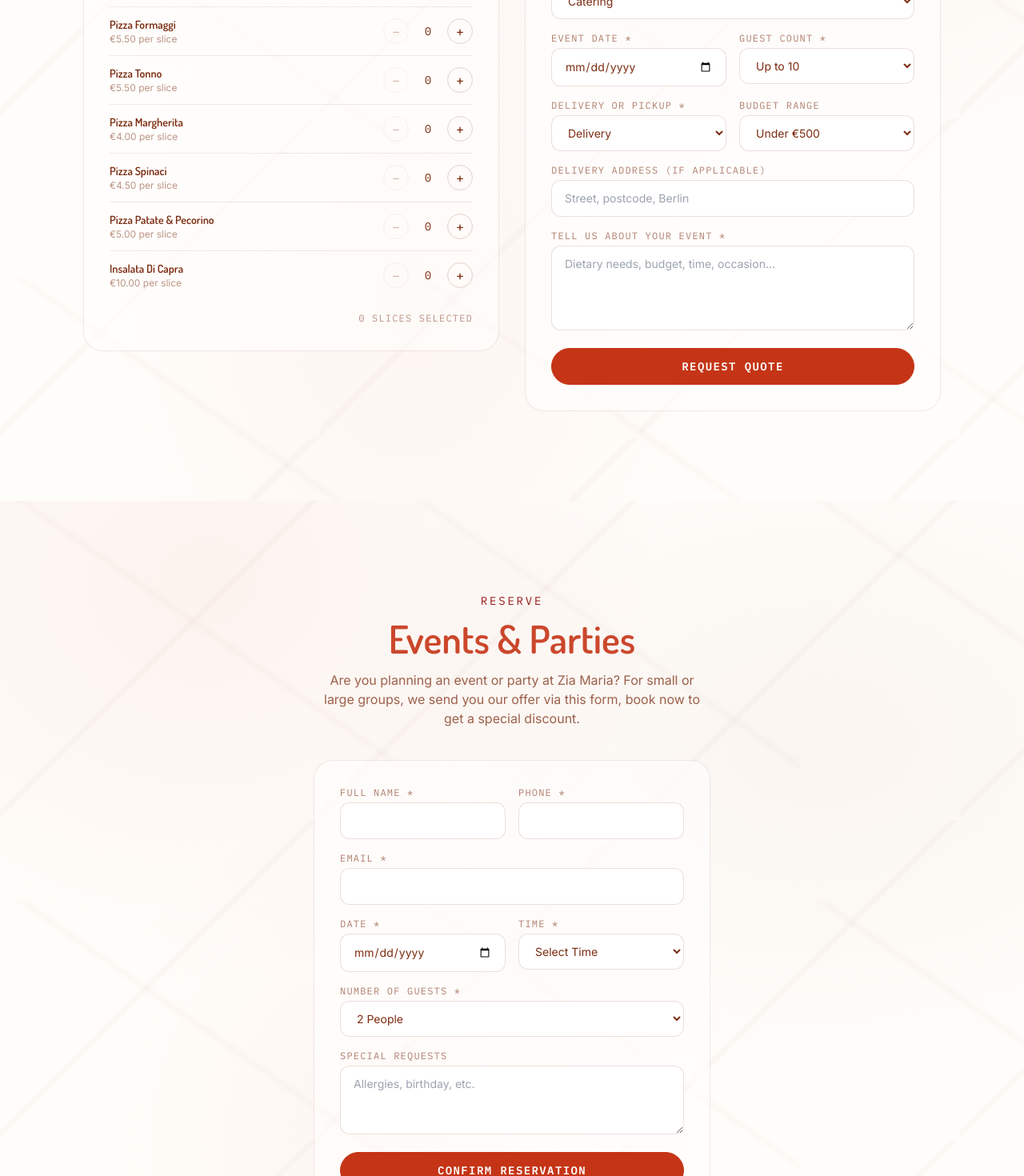
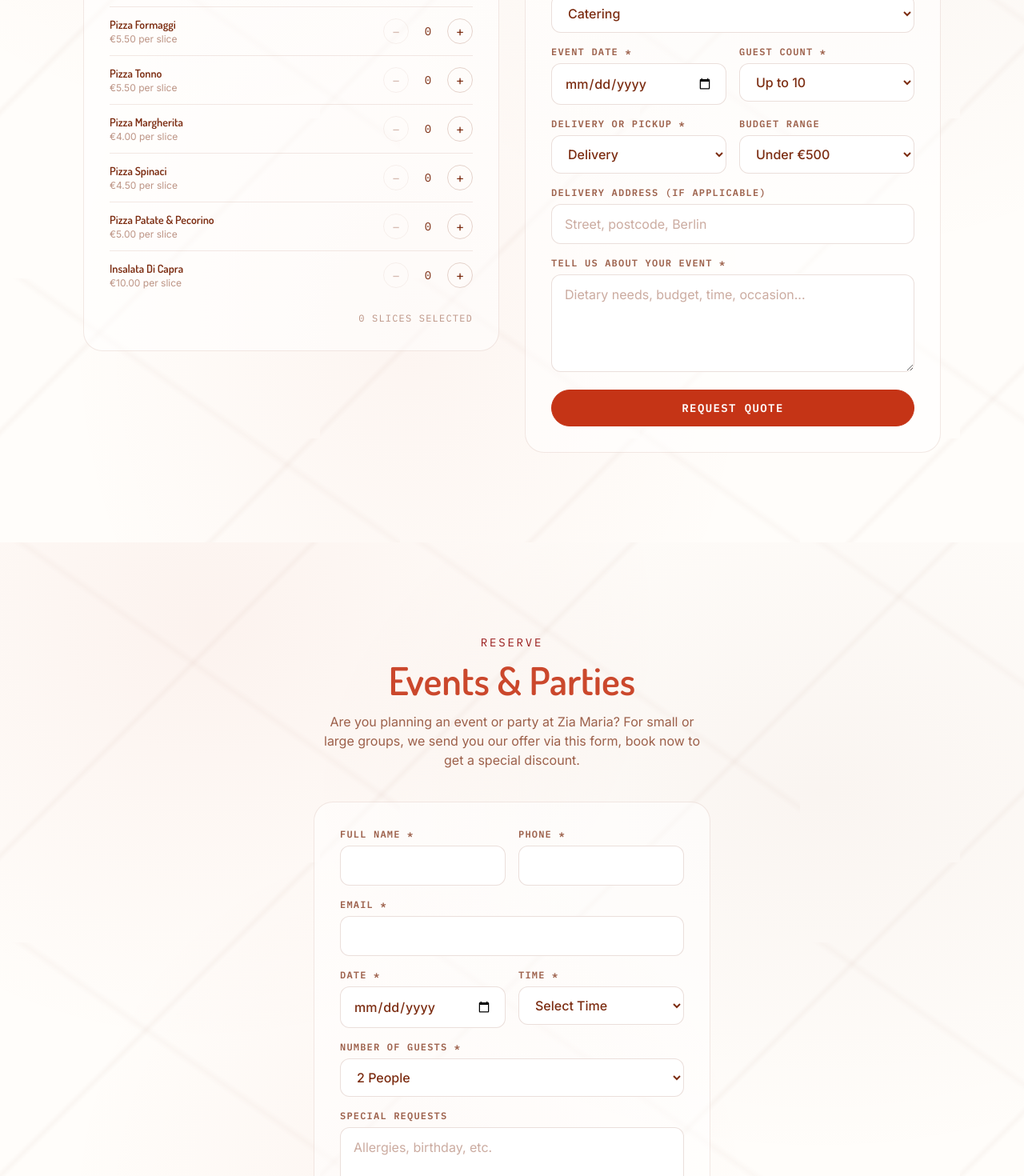
Before and after one commit to ziamariaberlin2-home/one-scroll-web, a Next.js app: page / in a window 1280 px wide. Shown: the part 9580-11050 px from the top of the page at 80% size. Built offline with nearby package versions, Linux system fonts and the light colour scheme.

Commit message:
Bolder, higher-contrast fonts in all forms site-wide

```diff
--- a/components/FormField.js
+++ b/components/FormField.js
@@ -1,13 +1,13 @@
 export function Field({ label, name, type = 'text', required, placeholder }) {
   return (
     <div>
-      <label className="mb-1 block font-mono text-xs uppercase tracking-widest text-ink/60">{label}</label>
+      <label className="mb-1.5 block font-mono text-xs font-bold uppercase tracking-widest text-ink/75">{label}</label>
       <input
         name={name}
         type={type}
         required={required}
         placeholder={placeholder}
-        className="w-full rounded-xl border border-ink/15 bg-white px-4 py-3 text-sm"
+        className="w-full rounded-xl border border-ink/15 bg-white px-4 py-3 text-base font-medium text-ink placeholder:font-normal placeholder:text-ink/40"
       />
     </div>
   );
@@ -16,8 +16,8 @@ export function Field({ label, name, type = 'text', required, placeholder }) {
 export function Select({ label, name, required, options, defaultValue }) {
   return (
     <div>
-      <label className="mb-1 block font-mono text-xs uppercase tracking-widest text-ink/60">{label}</label>
-      <select name={name} required={required} defaultValue={defaultValue} className="w-full rounded-xl border border-ink/15 bg-white px-4 py-3 text-sm">
+      <label className="mb-1.5 block font-mono text-xs font-bold uppercase tracking-widest text-ink/75">{label}</label>
+      <select name={name} required={required} defaultValue={defaultValue} className="w-full rounded-xl border border-ink/15 bg-white px-4 py-3 text-base font-medium text-ink">
         {options.map((o) => (
           <option key={o} value={o}>{o}</option>
         ))}
@@ -29,13 +29,13 @@ export function Select({ label, name, required, options, defaultValue }) {
 export function TextArea({ label, name, required, placeholder, rows = 4 }) {
   return (
     <div>
-      <label className="mb-1 block font-mono text-xs uppercase tracking-widest text-ink/60">{label}</label>
+      <label className="mb-1.5 block font-mono text-xs font-bold uppercase tracking-widest text-ink/75">{label}</label>
       <textarea
         name={name}
         required={required}
         placeholder={placeholder}
         rows={rows}
-        className="w-full rounded-xl border border-ink/15 bg-white px-4 py-3 text-sm"
+        className="w-full rounded-xl border border-ink/15 bg-white px-4 py-3 text-base font-medium text-ink placeholder:font-normal placeholder:text-ink/40"
       />
     </div>
   );
--- a/components/QuickContact.js
+++ b/components/QuickContact.js
@@ -35,7 +35,7 @@ export default function QuickContact() {
             value={message}
             onChange={(e) => setMessage(e.target.value)}
             placeholder="e.g. Catering for 25 people next Friday"
-            className="mb-3 h-20 w-full resize-y rounded-xl border border-ink/15 bg-white px-3 py-2 text-sm"
+            className="mb-3 h-20 w-full resize-y rounded-xl border border-ink/15 bg-white px-3 py-2 text-sm font-medium text-ink placeholder:font-normal placeholder:text-ink/40"
           />
           <div className="flex flex-col gap-2">
             <button type="button" onClick={() => send('whatsapp')} className="flex items-center justify-center gap-2 rounded-xl bg-[#25D366] px-4 py-3 text-sm font-semibold text-white hover:bg-[#20BA5A]">
--- a/components/ReserveSection.js
+++ b/components/ReserveSection.js
@@ -60,22 +60,22 @@ export default function ReserveSection() {
           <div className="grid gap-4 sm:grid-cols-2">
             <Field label="Date *" name="date" type="date" required />
             <div>
-              <label className="mb-1 block font-mono text-xs uppercase tracking-widest text-ink/60">Time *</label>
-              <select name="time" required className="w-full rounded-xl border border-ink/15 bg-white px-4 py-3 text-sm">
+              <label className="mb-1.5 block font-mono text-xs font-bold uppercase tracking-widest text-ink/75">Time *</label>
+              <select name="time" required className="w-full rounded-xl border border-ink/15 bg-white px-4 py-3 text-base font-medium text-ink">
                 <option value="">Select Time</option>
                 {TIMES.map((t) => <option key={t} value={t}>{t}</option>)}
               </select>
             </div>
           </div>
           <div>
-            <label className="mb-1 block font-mono text-xs uppercase tracking-widest text-ink/60">Number of Guests *</label>
-            <select name="guests" required defaultValue="2" className="w-full rounded-xl border border-ink/15 bg-white px-4 py-3 text-sm">
+            <label className="mb-1.5 block font-mono text-xs font-bold uppercase tracking-widest text-ink/75">Number of Guests *</label>
+            <select name="guests" required defaultValue="2" className="w-full rounded-xl border border-ink/15 bg-white px-4 py-3 text-base font-medium text-ink">
               {['1','2','3','4','5','6','7','8+'].map((g) => <option key={g} value={g}>{g} {g === '1' ? 'Person' : 'People'}</option>)}
             </select>
           </div>
           <div>
-            <label className="mb-1 block font-mono text-xs uppercase tracking-widest text-ink/60">Special Requests</label>
-            <textarea name="notes" rows={3} placeholder="Allergies, birthday, etc." className="w-full rounded-xl border border-ink/15 bg-white px-4 py-3 text-sm" />
+            <label className="mb-1.5 block font-mono text-xs font-bold uppercase tracking-widest text-ink/75">Special Requests</label>
+            <textarea name="notes" rows={3} placeholder="Allergies, birthday, etc." className="w-full rounded-xl border border-ink/15 bg-white px-4 py-3 text-base font-medium text-ink placeholder:font-normal placeholder:text-ink/40" />
           </div>
           <button type="submit" disabled={loading} className="btn-pill-wine w-full disabled:opacity-60">
             {loading ? 'Sending…' : 'Confirm Reservation'}
@@ -89,12 +89,12 @@ export default function ReserveSection() {
 function Field({ label, name, type = 'text', required }) {
   return (
     <div>
-      <label className="mb-1 block font-mono text-xs uppercase tracking-widest text-ink/60">{label}</label>
+      <label className="mb-1.5 block font-mono text-xs font-bold uppercase tracking-widest text-ink/75">{label}</label>
       <input
         name={name}
         type={type}
         required={required}
-        className="w-full rounded-xl border border-ink/15 bg-white px-4 py-3 text-sm"
+        className="w-full rounded-xl border border-ink/15 bg-white px-4 py-3 text-base font-medium text-ink placeholder:font-normal placeholder:text-ink/40"
       />
     </div>
   );
```
Also changed, not shown: components/Checkout.js (+12 -12 lines).
